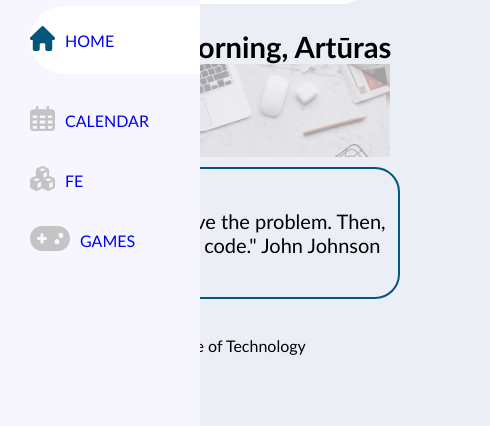
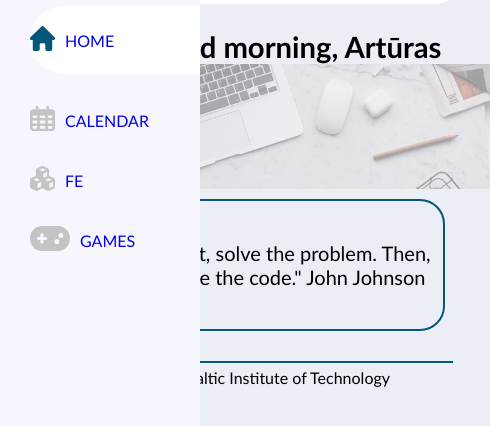
Before and after one commit to arturasdanielius/friday-challange, a website: page index.html in a window 390 px wide. Shown: the part 136-562 px from the top of the page, 490 px wide, since content can reach past the window. Drawn offline with Linux system fonts and the light colour scheme.

Commit message:
response mobile

```diff
--- a/styles/layout.css
+++ b/styles/layout.css
@@ -185,6 +185,7 @@ footer > div > p {
         font-size: 25px;
         width: 300px;
         margin-top: 10px;
+        /* margin-left: auto; */
     }
     .time{
         /* border: 1px solid red; */
@@ -197,7 +198,7 @@ footer > div > p {
     }
     .hr-bottom {
         /* width: 60%; */
-        width: calc(50% - 100px);
+        width: 300px;
         display:flex;
         flex-direction: column  ;
         align-items: center;
@@ -205,7 +206,31 @@ footer > div > p {
         margin-right: 10%;
     }
     .futeriukas > p {
-        /* width: 50%; */
-        /* margin: 10px calc(100% - 100px); */
+        display: flex;
+        flex-direction: column;
+        align-items: center;
+
+    }
+
+    @media (max-width: 460px){
+        .content{
+            width: 100%;
+            display: flex;
+            flex-direction: column  ;
+            align-items: center;
+            margin-left: 100px;
+        }
+        .futeriukas > p{
+            width: auto;
+            align-content: center;
+            align-items: center;
+            margin-left: auto;
+
+        }
+        .hr-bottom {
+
+            margin-left: calc(65% - 100px);
+            margin-right: auto;
+        }
     }
 }
```
